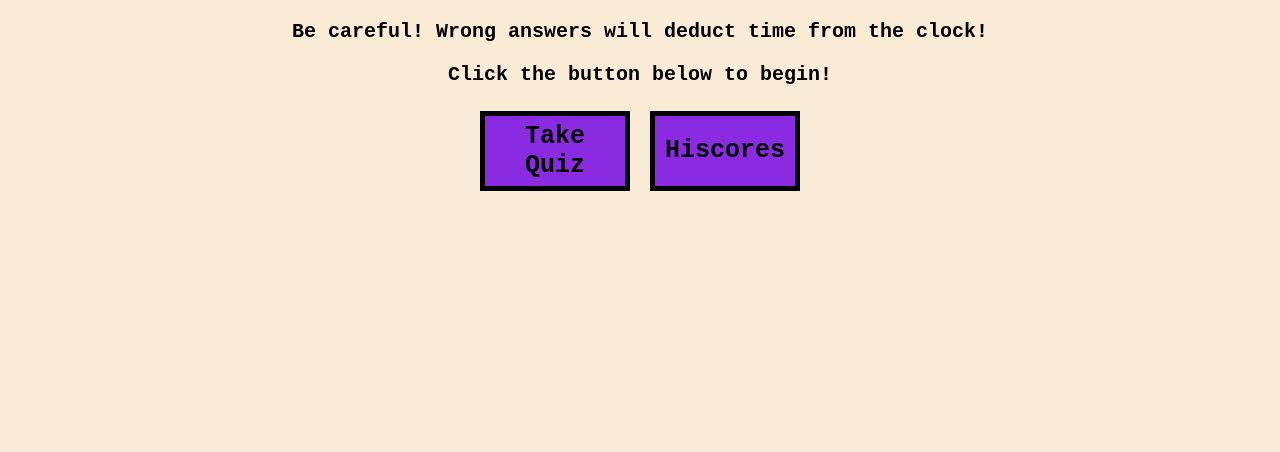
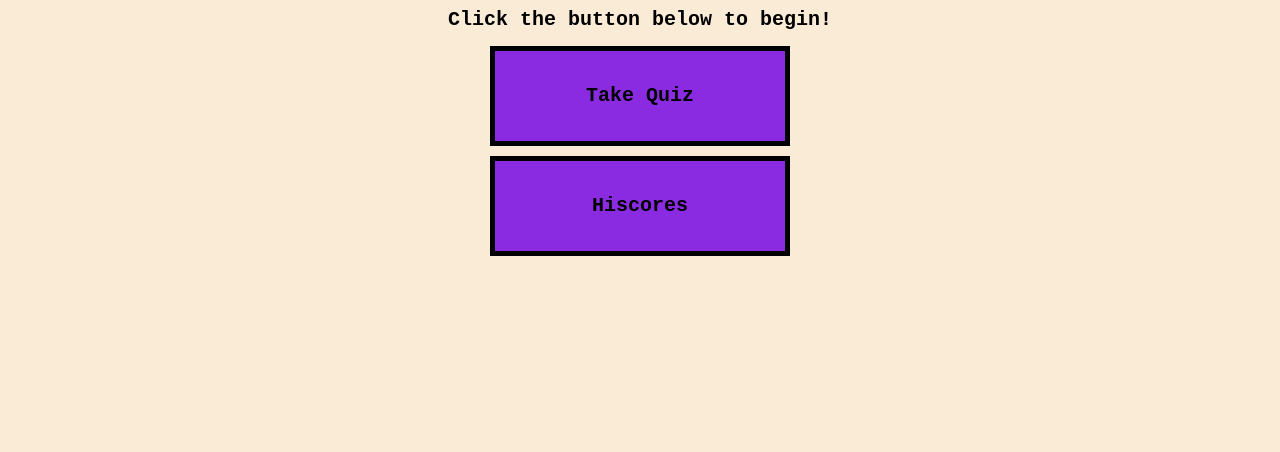
Before and after one commit to brandon-wing/brandonwing-timed-quiz, a plain HTML site: page index.html in a window 1280 px wide. Shown: the part 348-800 px from the top of the page. Drawn offline with Linux system fonts and the light colour scheme.

Commit message:
restructured HTML, removed quiz page html, going to add/remove classes to display/hide content instead

```diff
--- a/assets/script.js
+++ b/assets/script.js
@@ -44,7 +44,8 @@ const questions = [
 ]
 
 //Next, time for DOM elements
-const beginEl = document.getElementById("beginquiz")
+const beginEl = document.getElementById("playbtn")
+const hiscoresEl = document.getElementById("hiscores")
 const questionEl = document.getElementById("question")
 const optionOneEl = document.getElementById("option-one")
 const optionTwoEl = document.getElementById("option-two")
--- a/assets/style.css
+++ b/assets/style.css
@@ -16,16 +16,11 @@ h1{
 width: 100vw;
 height: 100vh;
 display: flex;
+flex-direction: column;
 justify-content: center;
 align-items: center;
 margin: 0 auto;
-}
-
-.homeclass{
-    display: flex;
-    flex-direction: column;
-    justify-content: center;
-    align-items: center;
+text-align: center;
 }
 
 p{
@@ -35,32 +30,24 @@ p{
     margin-bottom: 10px;
 }
 
-.buttons{
-    display: flex;
-    flex-direction: row;
-}
-
 .btn{
 display: flex;
+flex-direction: column;
 justify-content: center;
 align-items: center;
-    font-size: 25px;
+margin: 0 auto;
 text-align: center;
-    text-decoration: none;
-    color: black;
-    width: 150px;
-    height: 80px;
+width: 300px;
+height: 100px;
 border: 5px solid black;
-    margin: 10px;
-    padding: 5px;
-    font-weight: 900;
 background-color: blueviolet;
+margin-top: 10px;
 }
 
 .btn:hover{
     color: blueviolet;
     background-color: black;
-    border: none;
+    border: 5px solid blueviolet;
 
 }
 
--- a/index.html
+++ b/index.html
@@ -6,19 +6,28 @@
     <meta name="viewport" content="width=device-width, initial-scale=1.0">
     <title>Brandon's Quiz</title>
     <link rel="stylesheet" href="./assets/style.css">
+</head>
 
-</head>
 <body>
     <div class="container">
-        <div id="homepage" class="homeclass">
+        <div id="homepage">
             <h1>TIMED QUIZ: TEST YOUR KNOWLEDGE</h1>
             <p>Answer a series of questions before the time runs out!</p>
             <p>Be careful! Wrong answers will deduct time from the clock!</p>
             <p>Click the button below to begin!</p>
-            <div class="buttons">
-            <a href="timedquiz.html" class="btn" id="playbtn">Take Quiz</a>
-            <a href="hiscores.html" class="btn" id="hiscorebtn">Hiscores</a>
+            <p id="playbtn" class="btn">Take Quiz</p>
+            <p id="hiscores" class="btn">Hiscores</p>
         </div>
+
+        <div id="quiz" class="hide">
+            <div id="question"></div>
+
+                <div id="A" class="option"></div>
+                <div id="B" class="option"></div>
+                <div id="C"class="option"></div>
+                <div id="D"class="option"></div>
+
+            <div id="timer"></div>
         </div>
     </div>
     <script src="./assets/script.js"></script>
```
Lines whose indentation alone changed are shown as unchanged.
